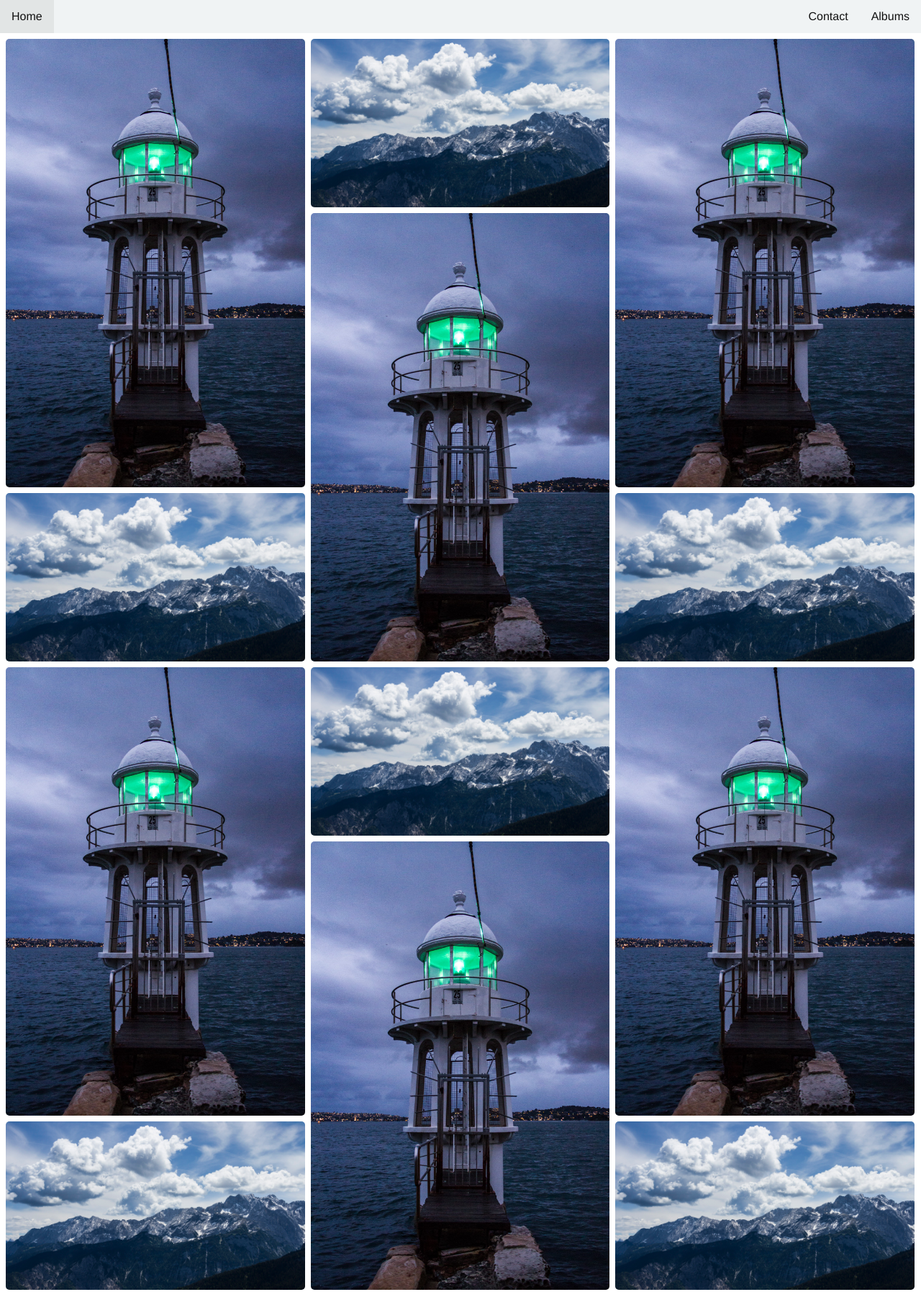
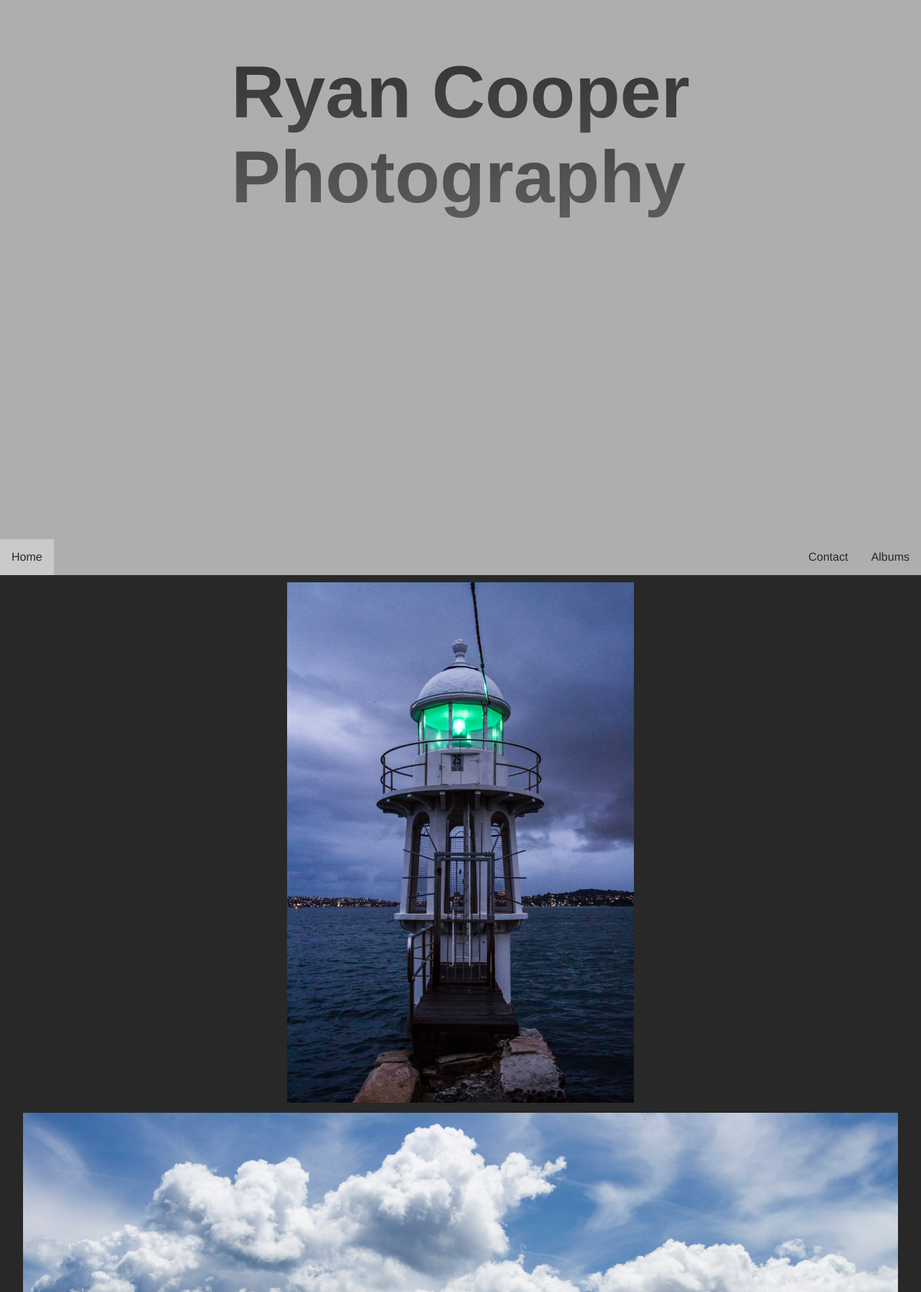
Before and after one commit to cooper-ryan/photo-website-v2, a plain HTML site: page index.html in a window 1280 px wide. Shown: the top 1795 px of the page at 72% size. Drawn offline with nearby package versions, Linux system fonts and the light colour scheme.

Commit message:
Redesign with fade in, sticky navbar and simple albums

```diff
--- a/index.html
+++ b/index.html
@@ -7,11 +7,7 @@
     <meta charset="utf-8">
     <meta name="viewport" content="width=device-width, initial-scale=1, shrink-to-fit=no">
     <meta name="author" content="Ryan Cooper">
-    <!-- Bootstrap CSS -->
-    <!-- <link rel="stylesheet" href="https://stackpath.bootstrapcdn.com/bootstrap/4.1.3/css/bootstrap.min.css" integrity="sha384-MCw98/SFnGE8fJT3GXwEOngsV7Zt27NXFoaoApmYm81iuXoPkFOJwJ8ERdknLPMO" crossorigin="anonymous"> -->
     <link rel="stylesheet" href="style.css">
-    <script src="https://code.jquery.com/jquery-3.3.1.slim.min.js" integrity="sha384-q8i/X+965DzO0rT7abK41JStQIAqVgRVzpbzo5smXKp4YfRvH+8abtTE1Pi6jizo" crossorigin="anonymous"></script>
-    <script src="https://code.jquery.com/jquery-1.10.2.js"></script>
     <!-- Heap Analytics -->
     <!--  <script type="text/javascript">
     window.heap = window.heap || [], heap.load = function(e, t) {
@@ -28,97 +24,30 @@
 </head>
 
 <body>
-    <!-- Navbar import using jquery -->
-    <div id="nav-placeholder"></div>
-    <script>
-    $(function() {
-        $("#nav-placeholder").load("nav.html");
-    });
-    </script>
-    <div class="row">
-        <div class="column">
-            <div class="container">
-                <img src="/test.jpg">
-                <div class="overlay">
-                    <div class="text">1</div>
-                </div>
+    <div class="header">
+        <h1>Ryan Cooper<br>Photography</h1>
+    </div>
+    <ul class="topnav">
+        <li><a class="active" href="index.html">Home</a></li>
+        <li class="right"><a href="Colorado.html">Albums</a></li>
+        <li class="right"><a href="#contact">Contact</a></li>
+        <!--   <li class="right"><a href="#about">About</a></li> -->
+    </ul>
+    <div class="main">
+        <div class="fadeTop"></div>
+            <div class="album">
+                <img src="test.jpg">
             </div>
-            <div class="container">
-                <img src="/test2.jpg">
-                <div class="overlay">
-                    <div class="text">2</div>
-                </div>
+            <div class="album">
+                <img src="test2.jpg">
             </div>
-            <div class="container">
-                <img src="/test.jpg">
-                <div class="overlay">
-                    <div class="text">3</div>
-                </div>
-            </div>
-            <div class="container">
-                <img src="/test2.jpg">
-                <div class="overlay">
-                    <div class="text">4</div>
-                </div>
+            <div class="album" style="margin-bottom: 10px">
+                <img src="test.jpg">
             </div>
         </div>
-        <div class="column">
-            <div class="container">
-                <img src="/test2.jpg">
-                <div class="overlay">
-                    <div class="text">1</div>
-                </div>
-            </div>
-            <div class="container">
-                <img src="/test.jpg">
-                <div class="overlay">
-                    <div class="text">2</div>
-                </div>
-            </div>
-            <div class="container">
-                <img src="/test2.jpg">
-                <div class="overlay">
-                    <div class="text">3</div>
-                </div>
-            </div>
-            <div class="container">
-                <img src="/test.jpg">
-                <div class="overlay">
-                    <div class="text">4</div>
-                </div>
-            </div>
-        </div>
-        <div class="column">
-            <div class="container">
-                <img src="/test.jpg">
-                <div class="overlay">
-                    <div class="text">1</div>
-                </div>
-            </div>
-            <div class="container">
-                <img src="/test2.jpg">
-                <div class="overlay">
-                    <div class="text">2</div>
-                </div>
-            </div>
-            <div class="container">
-                <img src="/test.jpg">
-                <div class="overlay">
-                    <div class="text">3</div>
-                </div>
-            </div>
-            <div class="container">
-                <img src="/test2.jpg">
-                <div class="overlay">
-                    <div class="text">4</div>
-                </div>
-            </div>
-        </div>
+    <div class="footer">
+        <h2>Footer</h2>
     </div>
-    <!-- Optional JavaScript -->
-    <!-- jQuery first, then Popper.js, then Bootstrap JS -->
-    <script src="https://cdnjs.cloudflare.com/ajax/libs/popper.js/1.14.3/umd/popper.min.js" integrity="sha384-ZMP7rVo3mIykV+2+9J3UJ46jBk0WLaUAdn689aCwoqbBJiSnjAK/l8WvCWPIPm49" crossorigin="anonymous"></script>
-    <script src="https://stackpath.bootstrapcdn.com/bootstrap/4.1.3/js/bootstrap.min.js" integrity="sha384-ChfqqxuZUCnJSK3+MXmPNIyE6ZbWh2IMqE241rYiqJxyMiZ6OW/JmZQ5stwEULTy" crossorigin="anonymous"></script>
 </body>
 
 </html>
--- a/style.css
+++ b/style.css
@@ -7,6 +7,52 @@ body {
     font-size: 100%;
     margin: 0;
 }
+/*header size defined by navbar height. Font scalable by view width. zindex to for fade*/
+.header {
+    display: flex;
+    height: calc(100vh - 51px);
+    justify-content: center;
+    background: #AEAEAE;
+    color: #282828;
+    font-size: 4vw;
+    z-index: 1;
+}
+/*header text*/
+.header h1 {
+    opacity: 1;
+    position: fixed;
+}
+/*gradient which controls fade*/
+.fadeTop {
+    width: 100%;
+    height: calc(100vh - 51px);
+    z-index: 2;
+    position: absolute;
+    top: 0;
+    background: linear-gradient(to bottom, rgba(174, 174, 174, 0) 0%, rgba(174, 174, 174, 0.57) 60%, rgba(174, 174, 174, 1) 100%);
+    /* W3C, IE10+, FF16+, Chrome26+, Opera12+, Safari7+ */
+}
+/*main flex container*/
+.main {
+    display: flex;
+    flex-direction: column;
+    align-items: center;
+    justify-content: center;
+    background-color: #282828;
+    z-index: 3;
+}
+/*album with flex properties*/
+.album {
+    flex: 95%;
+    max-width: 95%;
+    z-index: 4;
+    margin-top: 10px;
+}
+/*album images properties*/
+.album img {
+    max-width: 100%;
+    max-height: calc(98vh - (3 * 51px) - 10px);
+}
 
 /*Navbar*/
 ul.topnav {
@@ -14,106 +60,55 @@ ul.topnav {
     margin: 0;
     padding: 0;
     overflow: hidden;
-    background-color: #f0f3f4;
+    background-color: #AEAEAE;
+    position: -webkit-sticky;
+    position: sticky;
+    top: 0px;
+    z-index: 5;
 }
 
 ul.topnav li {
-    float: left;
+    float: none;
 }
 
 ul.topnav li a {
     display: block;
-    color: #111;
+    color: #282828;
     text-align: center;
-    padding: 14px 16px;
+    padding: 16px 16px;
     text-decoration: none;
 }
 
 ul.topnav li a:hover:not(.active) {
-    background-color: #111;
-    color: #f0f3f4;
+    background-color: #282828;
+    color: #AEAEAE;
 }
 
 ul.topnav li a.active {
-    background-color: #E2E5E5;
+    background-color: #C9C9C9;
 }
 
 ul.topnav li.right {
-    float: right;
+    float: none;
 }
+/*responsive for screen width. mobile first design*/
+@media screen and (min-width: 600px) {
+    ul.topnav li.right {
+        float: right;
+    }
 
-/*Flex box frontpage*/
-.row {
-    display: flex;
-    flex-wrap: wrap;
-    padding: 0 4px;
-}
+    ul.topnav li {
+        float: left;
+    }
 
-.column {
-    flex: 33.3%;
-    max-width: 33.3%;
-    padding: 0 4px;
-}
-
-.column img {
-    margin-top: 8px;
-    vertical-align: middle;
-    width: 100%;
-    border-radius: 5px;
+    .album img {
+        max-height: calc(98vh - 51px - 10px);
+    }
 
 }
 
-/*Text fade in and out main page*/
-.overlay {
-    position: absolute;
-    top: 85%;
-    bottom: 0;
-    left: 0;
-    right: 0;
-    height: 15%;
-    width: 100%;
-    opacity: 0;
-    transition: .5s ease;
-    /*background-color: #008CBA;*/
+.footer {
+    padding: 20px;
+    text-align: center;
+    background: #AEAEAE;
 }
-
-.overlay .text {
-    color: white;
-    font-size: 100%;
-    position: absolute;
-    top: 50%;
-    left: 50%;
-    transform: translate(-50%, -50%);
-    -ms-transform: translate(-50%, -50%);
-}
-
-.container {
-    position: relative;
-    width: 100%;
-}
-
-.container:hover .overlay {
-    opacity: 1;
-}
-
-@media (max-width: 800px) {
-    .column {
-        flex: 50%;
-        max-width: 50%;
-    }
-}
-
-@media (max-width: 600px) {
-    .column {
-        flex: 100%;
-        max-width: 100%;
-    }
-}
-
-@media screen and (max-width: 600px) {
-
-    ul.topnav li.right,
-    ul.topnav li {
-        float: none;
-    }
-}
```
